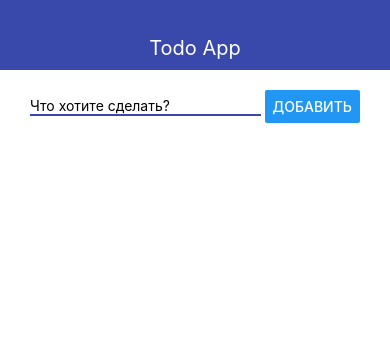
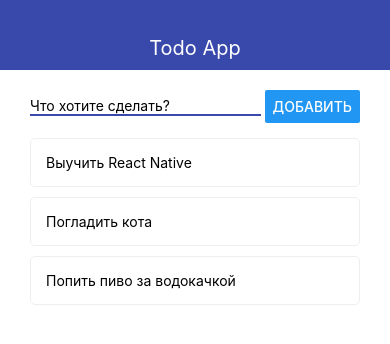
Before and after one commit to nicholasgribanov/react-native-todo-app, a React Native app: screen / in a window 390 px wide. Shown: the top 344 px of the page. Built offline with nearby package versions, Linux system fonts and the light colour scheme.

Commit message:
Added transitions between Main and Todo screens

```diff
--- a/App.js
+++ b/App.js
@@ -7,7 +7,11 @@ import { TodoScreen } from './src/screens/TodoScreen';
 
 export default function App() {
     const [todoId, setTodoId] = useState(null);
-    const [todos, setTodos] = useState([]);
+    const [todos, setTodos] = useState([
+        { id: '1', title: 'Выучить React Native' },
+        { id: '2', title: 'Погладить кота' },
+        { id: '3', title: 'Попить пиво за водокачкой' }
+    ]);
 
     const addTodo = (title) => {
         setTodos(prev => [
@@ -23,18 +27,23 @@ export default function App() {
     };
 
     let content = (
-        <MainScreen todos={todos} removeTodo={removeTodo} addTodo={addTodo} />
+        <MainScreen
+            todos={todos}
+            removeTodo={removeTodo}
+            addTodo={addTodo}
+            onOpen={setTodoId} />
     )
 
     if (todoId) {
-        content = <TodoScreen />
+        const selectedTodo = todos.find(todo => todo.id === todoId);
+        content = <TodoScreen todo={selectedTodo} goBack={() => setTodoId(null)} />
     }
 
     return (
         <View>
             <Navbar title="Todo App" />
             <View style={styles.container}>
-                { content }
+                {content}
             </View>
         </View>
     );
--- a/src/components/Todo.js
+++ b/src/components/Todo.js
@@ -1,7 +1,7 @@
 import React from 'react'
 import { Text, View, StyleSheet, TouchableOpacity } from 'react-native'
 
-export const Todo = ({ todo, onRemove }) => {
+export const Todo = ({ todo, onRemove, onOpen }) => {
 
     const longPressHandler = () => {
         onRemove(todo.id);
@@ -10,7 +10,7 @@ export const Todo = ({ todo, onRemove }) => {
     return (
         <TouchableOpacity
             activeOpacity={0.5}
-            onPress={() => console.log('Pressed', todo.id)}
+            onPress={() => onOpen(todo.id)}
             onLongPress={longPressHandler}
         >
             <View style={styles.todo}>
--- a/src/screens/MainScreen.js
+++ b/src/screens/MainScreen.js
@@ -1,10 +1,10 @@
-import  React  from 'react'
+import React from 'react'
 import { View, FlatList, StyleSheet } from 'react-native'
 import { AddTodo } from '../components/AddTodo'
 import { Todo } from '../components/Todo'
 
 
-export const MainScreen = ({ addTodo, todos, removeTodo }) => {
+export const MainScreen = ({ addTodo, todos, removeTodo, onOpen }) => {
     return (
         <View>
             <AddTodo onSubmit={addTodo} />
@@ -12,7 +12,7 @@ export const MainScreen = ({ addTodo, todos, removeTodo }) => {
             <FlatList
                 keyExtractor={item => item.id.toString()}
                 data={todos}
-                renderItem={({ item }) => <Todo todo={item} onRemove={removeTodo} />}
+                renderItem={({ item }) => <Todo todo={item} onRemove={removeTodo} onOpen={onOpen} />}
             />
         </View>
     )
--- a/src/screens/TodoScreen.js
+++ b/src/screens/TodoScreen.js
@@ -1,10 +1,12 @@
-import  React  from 'react'
-import { View, Text, StyleSheet } from 'react-native'
+import React from 'react'
+import { View, Text, StyleSheet, Button } from 'react-native'
 
-export const TodoScreen = (props) => {
+export const TodoScreen = ({ todo, goBack }) => {
     return (
         <View>
-            <Text>Todo Screen</Text>
+            <Text>{todo.title}</Text>
+            <Button title="Назад" onPress={goBack} />
+
         </View>
     )
 }
```
